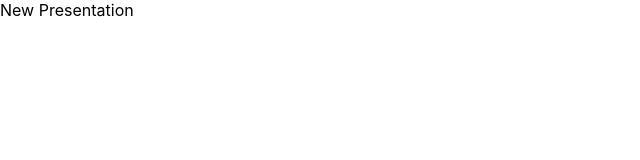
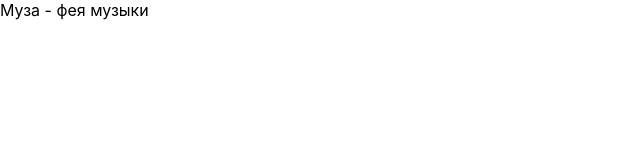
Before and after one commit to TanyaJuravleva/GeekSlides, a React (Create React App) app in the folder presentation/: page / in a window 1280 px wide. Shown: the top 160 px of the page, without its empty margins (0-640 px from the left). Built offline with nearby package versions, Linux system fonts and the light colour scheme.

Commit message:
Энчантикс

```diff
--- a/presentation/src/App.tsx
+++ b/presentation/src/App.tsx
@@ -6,7 +6,7 @@ import {Presen} from "./lw3/Types"
 function App() {
   return (
     <Presen
-      name='New Presentation'
+      name='Муза - фея музыки'
     ></Presen>
   );
 }
```
